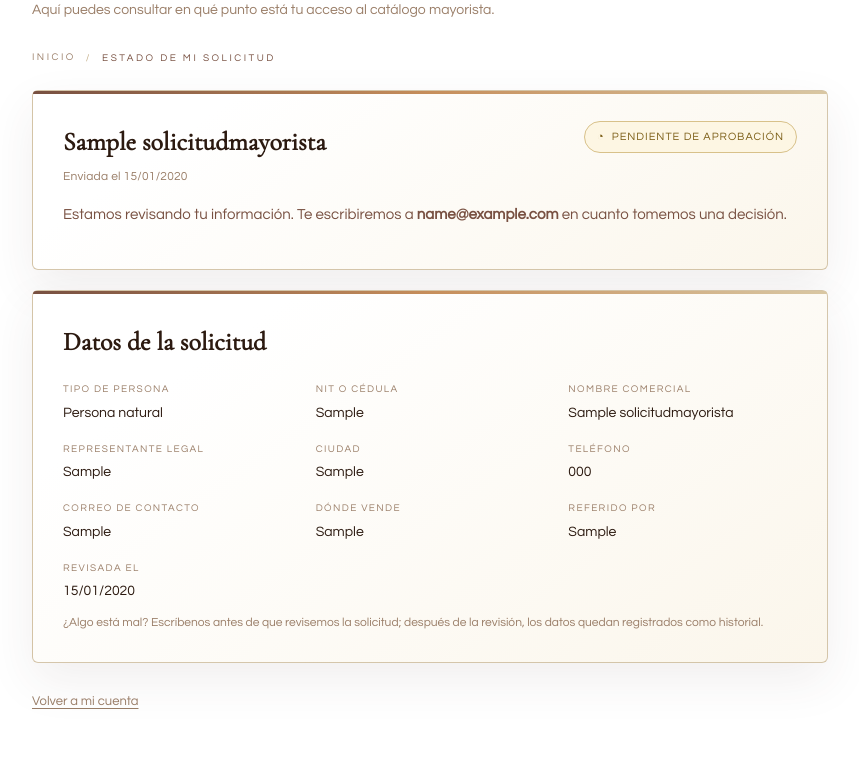
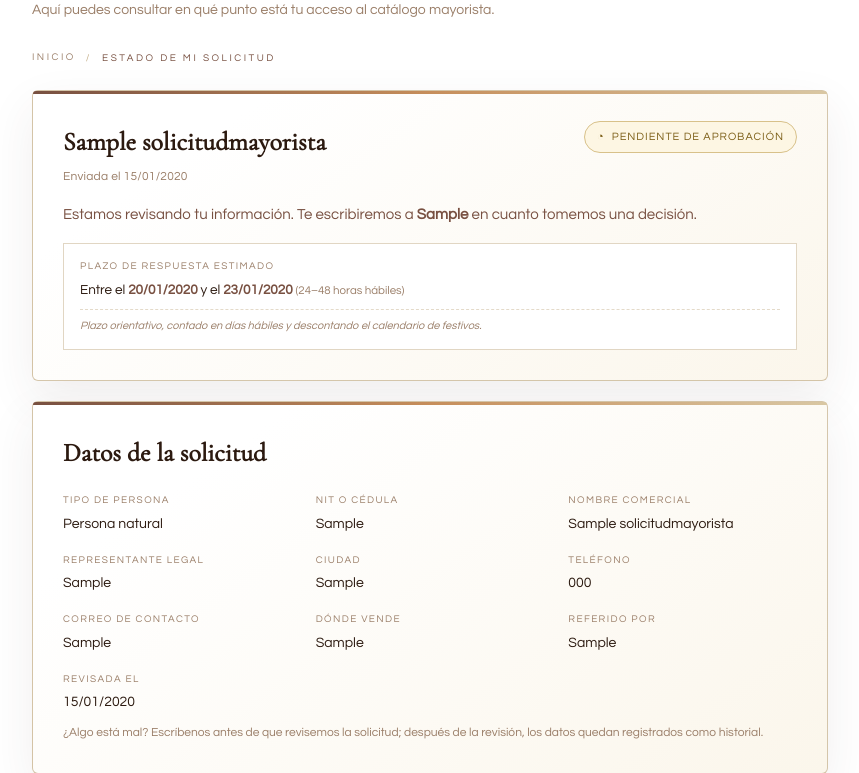
Before and after one commit to mariamcarlier/project-orodelsol, a Django app: page /mayoristas/solicitud/ in a window 1280 px wide. Shown: the part 310-1083 px from the top of the page, without its empty margins (210-1069 px from the left). Run offline with Django 5.2, Linux system fonts and the light colour scheme; a user stored in the database is signed in; tables that the repository leaves empty hold one stand-in row (values such as "Sample post"); parts of the project's set-up code (start-up, migrations or seed data) failed here and were passed over.

Commit message:
feat(mayoristas): plazo de respuesta en días hábiles VM-04 (JODS-108)
RN-VM-06 pide responder en «24–48 horas hábiles». VM-16 dejó el cálculo;
esta historia decide dónde se ve y cómo se dice.

Dónde se ve
-----------
- En «Estado de mi solicitud»: el mayorista sabe cuándo esperar respuesta,
  no solo que «estamos revisando».
- En la bandeja: una columna «Plazo» con la fecha máxima, para que quien
  revisa vea la que va más retrasada sin abrir cada ficha.
- En la ficha de revisión: el mismo plazo en la cabecera, junto a la fecha
  de envío.

Solo en solicitudes PENDIENTES. Una aprobada o rechazada ya fue respondida:
seguir mostrando «responderemos entre el X y el Y» sería información falsa.

Cómo se dice
------------
Nunca se presenta como garantía. El bloque se titula «Plazo de respuesta
estimado» y lleva un aviso que cambia según haya calendario o no:

- Con festivos cargados: «Plazo orientativo, contado en días hábiles y
  descontando el calendario de festivos.»
- Sin festivos cargados: se dice explícitamente que solo se descuentan
  sábados y domingos y que **la fecha real puede ser anterior**. Sin ese
  aviso la fecha parecería exacta.

Una prueba comprueba que el texto no contiene «garantizado», «asegurado» ni
«prometido», para que esa promesa no se cuele en una edición futura.

Calendario
----------
`DiaNoHabil` se edita desde el panel y arranca VACÍO (decisión confirmada).
No se siembran festivos colombianos: cambian por ley y por decreto, y una
lista copiada queda obsoleta sin que nadie lo note. Un día hábil que se
registra como no hábil desplaza la fecha; un sábado o un domingo no se
puede registrar, porque ya están descontados.

Detalle del cálculo
-------------------
`dias_restantes()` no cuenta el día de hoy: si el máximo es mañana y mañana
es hábil, queda 1 día. Contar hoy haría que el indicador nunca llegara a 0.

También se corrige un texto que quedó obsoleto en «Estado de mi solicitud»:
decía que el catálogo llegaría «en la siguiente entrega (VM-03)» y ya está
entregado. Ahora enlaza al catálogo y a los documentos.

Pruebas: 25 nuevas en tests/test_vm04_plazo.py. Fijan la fecha con
`patch` en `timezone.localdate` en lugar de depender del calendario real:
una prueba de plazos que se ejecuta un domingo no debe fallar.

```diff
--- a/mayoristas/servicios.py
+++ b/mayoristas/servicios.py
@@ -10,6 +10,7 @@ transacción.
 """
 
 import logging
+from datetime import timedelta
 
 from django.core.exceptions import ValidationError
 from django.core.mail import send_mail
@@ -414,3 +415,82 @@ def eliminar_documento(documento, usuario=None):
         # El registro ya no está; si el archivo físico ya no existía, no es un
         # error que deba romper la operación.
         pass
+
+
+# ═══════════════════════════════════════════════════════════════════════
+# VM-04 (JODS-108) · Plazo de respuesta (RN-VM-06)
+# ═══════════════════════════════════════════════════════════════════════
+#
+# RN-VM-06: «24–48 horas hábiles». VM-16 dejó el cálculo puro en
+# `festivos.py`; aquí se decide CÓMO se presenta, que es lo que esta historia
+# añade. Tres decisiones:
+#
+# 1. No se prometen plazos garantizados. Se dice la ventana y se añade que es
+#    orientativa: un plazo que se incumple es peor que uno que no se prometió.
+# 2. Si el calendario está vacío, se avisa. El cálculo solo descuenta fines de
+#    semana; sin ese aviso, la fecha parecería exacta.
+# 3. Una solicitud ya decidida NO muestra plazo: ya se respondió y seguir
+#    enseñando «responderemos entre el X y el Y» confunde.
+
+
+ESTADOS_ABIERTOS = ("PENDIENTE",)
+
+
+def plazo_de(solicitud):
+    """Plazo de respuesta para una solicitud, o None si ya está decidida.
+
+    Args:
+        solicitud: `SolicitudMayorista`.
+
+    Returns:
+        dict de `festivos.plazo_de_respuesta` más:
+          - ``aplicable``: True si la solicitud sigue esperando respuesta.
+          - ``aviso``: frase corta para la pantalla, o cadena vacía.
+        o ``None`` si no procede mostrar plazo.
+    """
+    from . import festivos
+
+    if solicitud is None or solicitud.estado not in ESTADOS_ABIERTOS:
+        return None
+
+    datos = festivos.plazo_de_respuesta(solicitud.creado_en.date())
+    datos["aplicable"] = True
+    if datos["calendario_cargado"]:
+        datos["aviso"] = (
+            "Plazo orientativo, contado en días hábiles y descontando el "
+            "calendario de festivos."
+        )
+    else:
+        datos["aviso"] = (
+            "Plazo orientativo. El calendario de festivos aún no está "
+            "cargado, así que solo se descuentan sábados y domingos; la "
+            "fecha real puede ser anterior."
+        )
+    return datos
+
+
+def dias_restantes(plazo):
+    """Días hábiles que faltan hasta el máximo del plazo, para el indicador.
+
+    Devuelve 0 si ya se pasó, y None si no hay plazo.
+    """
+    from django.utils import timezone
+
+    from . import festivos
+
+    if not plazo:
+        return None
+    hoy = timezone.localdate()
+    if hoy >= plazo["hasta"]:
+        return 0
+    # Se cuentan los días hábiles que FALTAN, sin contar hoy: si el máximo es
+    # mañana y mañana es hábil, queda 1 día. Contar el propio día de hoy
+    # inflaría el número y haría que el indicador nunca llegara a 0.
+    suma = 0
+    fecha = hoy
+    conjunto = festivos.conjunto_festivos(hoy.year, hoy.year + 1)
+    while fecha < plazo["hasta"]:
+        fecha += timedelta(days=1)
+        if festivos.es_habil(fecha, conjunto):
+            suma += 1
+    return suma
--- a/mayoristas/views.py
+++ b/mayoristas/views.py
@@ -123,6 +123,7 @@ def mi_solicitud(request):
             "puede_volver_a_solicitar": (
                 solicitud is not None and solicitud.estado == "RECHAZADA"
             ),
+            "plazo": servicios.plazo_de(solicitud),
             "breadcrumbs": _migas("Estado de mi solicitud"),
         },
     )
@@ -183,9 +184,15 @@ class BandejaSolicitudesView(BandejaPermissionMixin, TemplateView):
         estado_filtro = (self.request.GET.get("estado") or "").upper()
         busqueda = self.request.GET.get("q") or ""
 
+        # VM-04: el plazo se adjunta a cada solicitud (no a un dict aparte)
+        # para que la plantilla no necesite un filtro de búsqueda por clave.
+        solicitudes = list(selectors.bandeja_solicitudes(estado_filtro, busqueda))
+        for solicitud in solicitudes:
+            solicitud.plazo = servicios.plazo_de(solicitud)
+
         contexto.update(
             {
-                "solicitudes": selectors.bandeja_solicitudes(estado_filtro, busqueda),
+                "solicitudes": solicitudes,
                 "resumen": selectors.resumen_bandeja(),
                 "estado_filtro": (
                     estado_filtro if estado_filtro in selectors.ESTADOS_FILTRO else ""
@@ -228,6 +235,7 @@ class DetalleSolicitudView(BandejaPermissionMixin, DetailView):
                     and solicitud.estado == SolicitudMayorista.Estado.PENDIENTE
                 ),
                 "form_rechazo": RechazoSolicitudForm(),
+                "plazo": servicios.plazo_de(solicitud),
                 # La cola, corta: tras decidir se sigue con la siguiente sin
                 # volver a la bandeja (el POST redirige aquí mismo).
                 "solicitudes": self._cola(solicitud),
--- a/static/css/mayoristas.css
+++ b/static/css/mayoristas.css
@@ -720,3 +720,91 @@
 .b2b-documentos .data-table-wrapper {
   overflow-x: auto;
 }
+
+/* ═══════════════════════════════════════════════════════════════
+   VM-04 (JODS-108) · Plazo de respuesta (RN-VM-06)
+   ═══════════════════════════════════════════════════════════════
+
+   El plazo no es un error ni una alerta: es información. Por eso usa el
+   tono neutro del módulo y no rojo. Solo el aviso de calendario pendiente
+   se marca un poco, porque sí es una advertencia. */
+
+.b2b-plazo {
+  margin: 16px 0 0;
+  padding: 14px 16px;
+  border: 1px solid rgba(196, 174, 136, .5);
+  border-radius: var(--radius-md);
+  background: var(--color-white);
+}
+
+.b2b-plazo--revision {
+  max-width: 460px;
+}
+
+.b2b-plazo__label {
+  display: block;
+  margin-bottom: 6px;
+  color: var(--color-text-muted);
+  font-size: 10px;
+  letter-spacing: 1.4px;
+  text-transform: uppercase;
+}
+
+.b2b-plazo__fechas {
+  margin: 0;
+  color: var(--color-text-dark);
+  font-size: 13.5px;
+  line-height: 1.55;
+  font-variant-numeric: tabular-nums;
+}
+
+.b2b-plazo__fechas strong {
+  color: var(--color-cacao);
+  font-weight: 600;
+}
+
+.b2b-plazo__sla {
+  color: var(--color-text-muted);
+  font-size: 11.5px;
+  white-space: nowrap;
+}
+
+/* El aviso se separa del dato pero no compite con él. */
+.b2b-plazo__aviso {
+  margin: 8px 0 0;
+  padding-top: 8px;
+  border-top: 1px dashed rgba(196, 174, 136, .45);
+  color: var(--color-text-muted);
+  font-size: 11px;
+  font-style: italic;
+  line-height: 1.5;
+}
+
+/* ── Columna de la bandeja ──────────────────────────────────── */
+.b2b-plazo__mini {
+  color: var(--color-text-mid);
+  font-size: 11.5px;
+  font-variant-numeric: tabular-nums;
+  white-space: nowrap;
+}
+
+.b2b-plazo__mini--na {
+  color: var(--color-text-muted);
+  opacity: .6;
+}
+
+.b2b-tabla__plazo {
+  white-space: nowrap;
+}
+
+.b2b-card__actions {
+  display: flex;
+  flex-wrap: wrap;
+  gap: 10px;
+  margin: 14px 0 0;
+}
+
+@media (max-width: 560px) {
+  .b2b-plazo__fechas { font-size: 12.5px; }
+  .b2b-plazo__sla { display: block; margin-top: 2px; }
+}
--- a/templates/mayoristas/mi_solicitud.html
+++ b/templates/mayoristas/mi_solicitud.html
@@ -79,16 +79,42 @@
       {% if solicitud.estado == 'PENDIENTE' %}
         <p class="b2b-card__text">
           Estamos revisando tu información. Te escribiremos a
-          <strong>{{ request.user.email }}</strong> en cuanto tomemos una decisión.
+          <strong>{{ solicitud.correo }}</strong> en cuanto tomemos una decisión.
         </p>
+        {% comment %}
+          VM-04 (RN-VM-06). El plazo se calcula en días hábiles reales
+          descontando fines de semana y los festivos que administración haya
+          registrado. Nunca se presenta como garantía: un plazo incumplido
+          desgasta más que uno no prometido.
+        {% endcomment %}
+        {% if plazo %}
+          <div class="b2b-plazo" role="note">
+            <span class="b2b-plazo__label">Plazo de respuesta estimado</span>
+            <p class="b2b-plazo__fechas">
+              Entre el <strong>{{ plazo.desde|date:"d/m/Y" }}</strong>
+              y el <strong>{{ plazo.hasta|date:"d/m/Y" }}</strong>
+              <span class="b2b-plazo__sla">(24–48 horas hábiles)</span>
+            </p>
+            <p class="b2b-plazo__aviso">{{ plazo.aviso }}</p>
+          </div>
+        {% endif %}
       {% elif solicitud.estado == 'APROBADA' %}
         <p class="b2b-card__text">
           ¡Bienvenida al canal mayorista! Tu cuenta ya tiene el rol
           <strong>Mayorista</strong>.
         </p>
         <p class="b2b-card__note">
-          El catálogo mayorista con precios de referencia se habilita en la siguiente
-          entrega (VM-03). Mientras tanto, tu cuenta sigue funcionando con normalidad.
+          Ya puedes consultar el catálogo mayorista con precios de referencia.
+          Los precios están sujetos a cotización: el pedido se cierra con tu
+          asesor.
+        </p>
+        <p class="b2b-card__actions">
+          <a class="btn btn--primary b2b-card__action" href="{% url 'mayoristas:catalogo' %}">
+            Ver catálogo mayorista
+          </a>
+          <a class="btn btn--ghost b2b-card__action" href="{% url 'mayoristas:documentos' solicitud.pk %}">
+            Mis documentos
+          </a>
         </p>
       {% elif solicitud.estado == 'RECHAZADA' %}
         <p class="b2b-card__text">No pudimos aprobar esta solicitud.</p>
```
Also changed, not shown: mayoristas/tests/test_vm04_plazo.py (added, +261 -0 lines), templates/mayoristas/_tabla_solicitudes.html (+26 -2 lines), templates/mayoristas/revision.html (+18 -0 lines).
